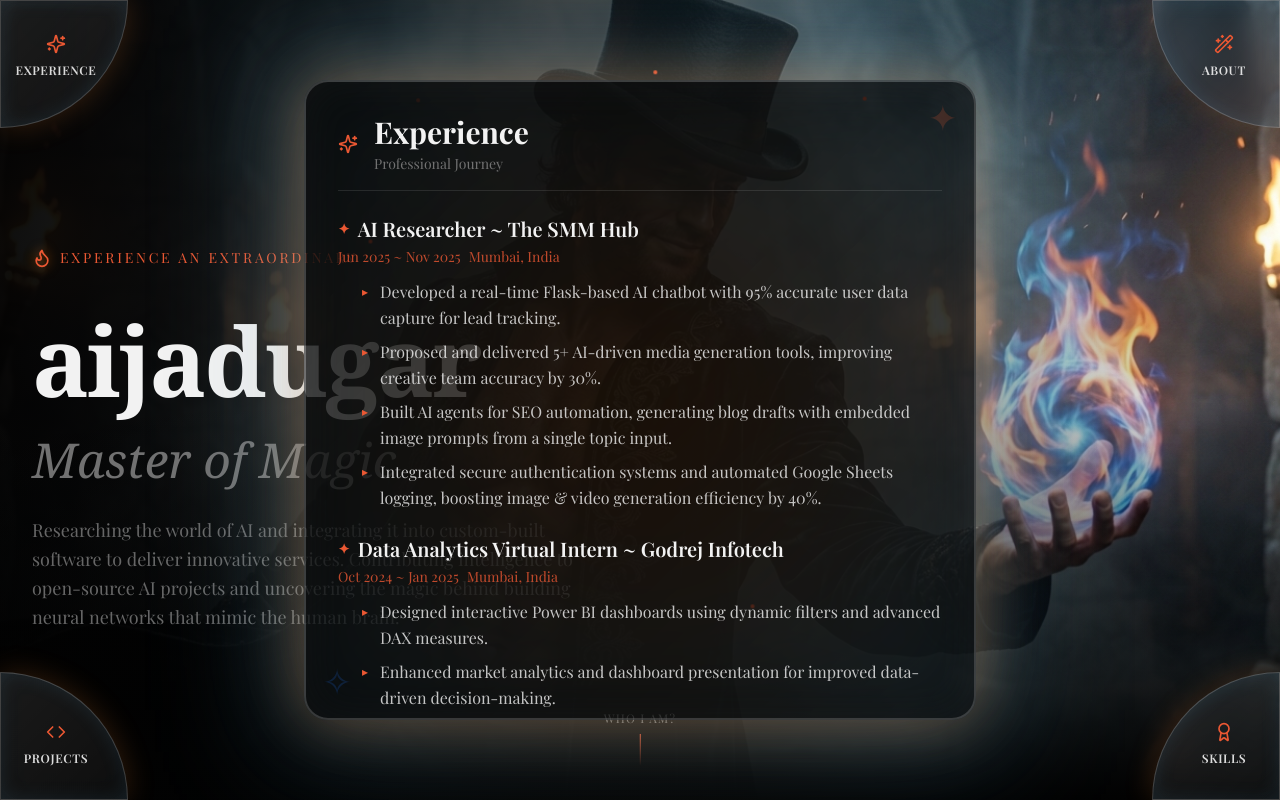
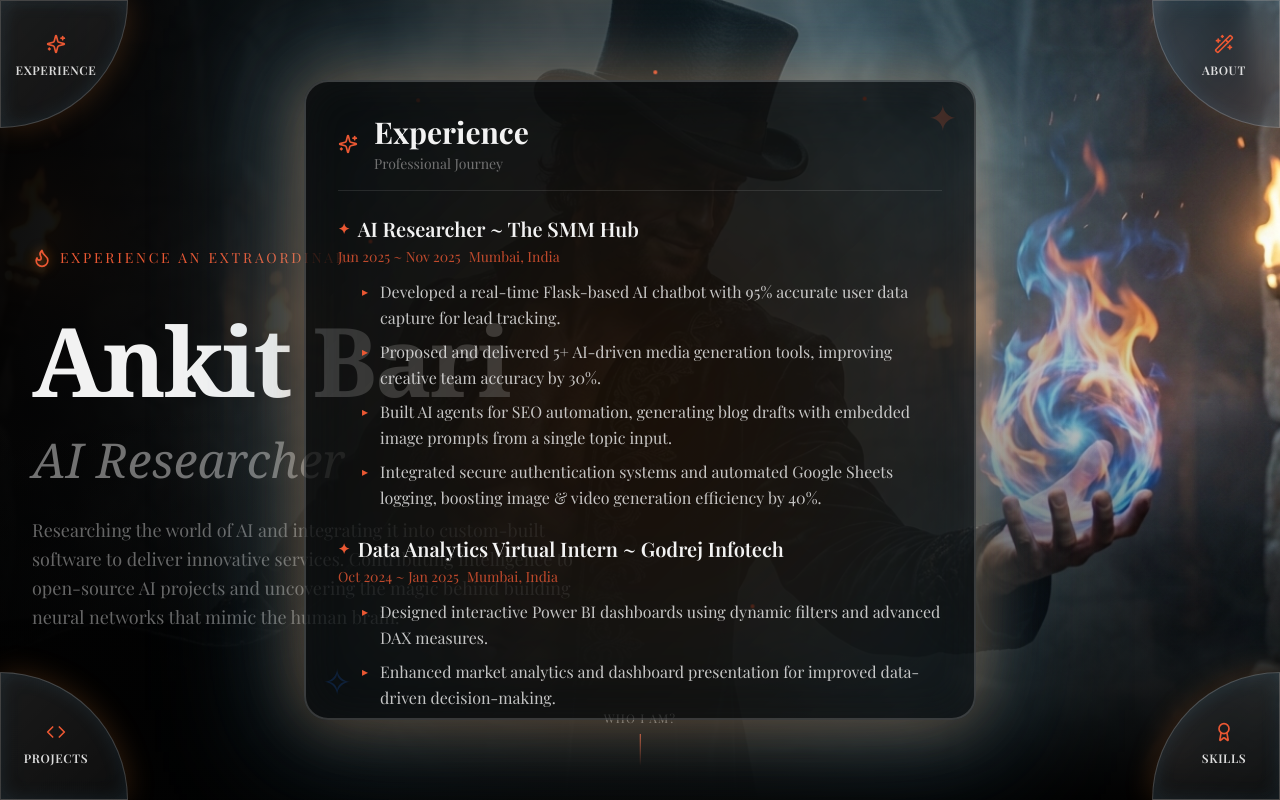
Before and after one commit to aijadugar/aijadugar, a Next.js app: page / in a window 1280 px wide. Built offline with nearby package versions, Linux system fonts and the light colour scheme.

Commit message:
Update hero-section.tsx

```diff
--- a/components/hero-section.tsx
+++ b/components/hero-section.tsx
@@ -38,10 +38,10 @@ export function HeroSection() {
             {/* Main Heading */}
             <div className="space-y-4">
               <h1 className="font-serif text-6xl font-bold leading-tight tracking-tight text-foreground lg:text-7xl xl:text-8xl text-balance">
-                {"aijadugar"}
+                {"Ankit Bari"}
               </h1>
               <p className="font-serif text-4xl font-light italic text-muted-foreground lg:text-5xl text-balance">
-                {"Master of Magic"}
+                {"AI Researcher"}
               </p>
             </div>
 
```
